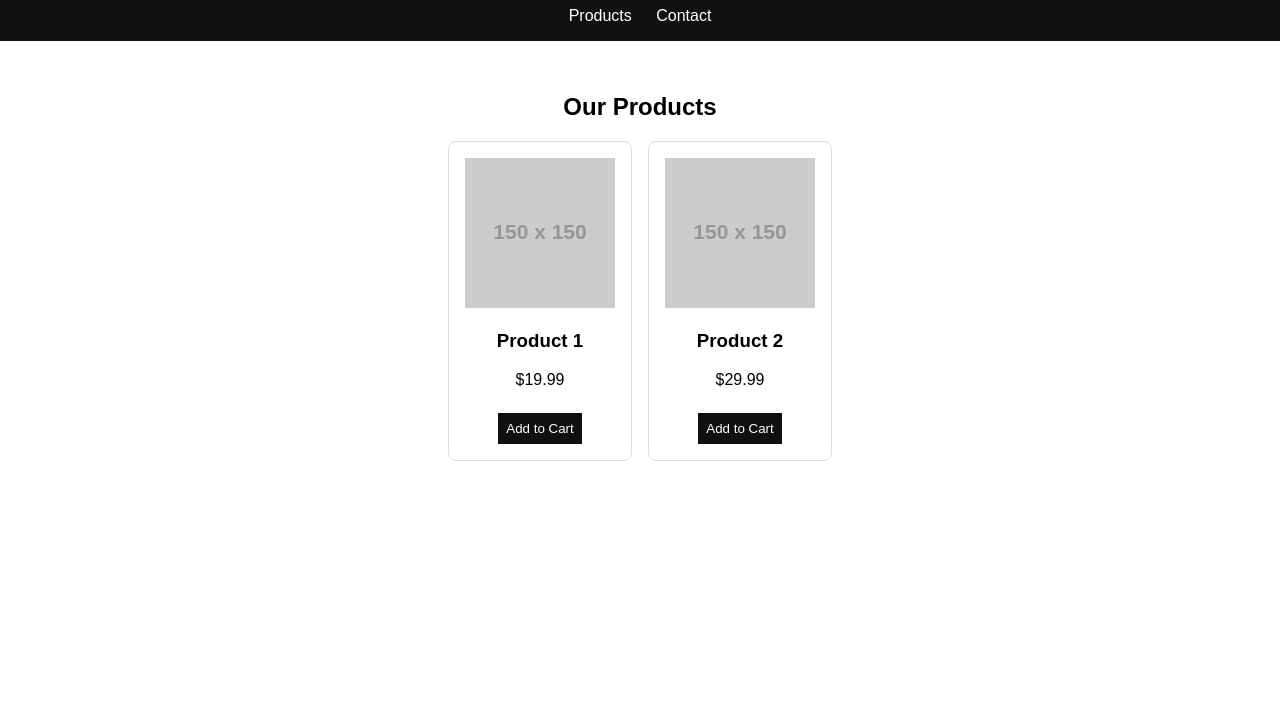
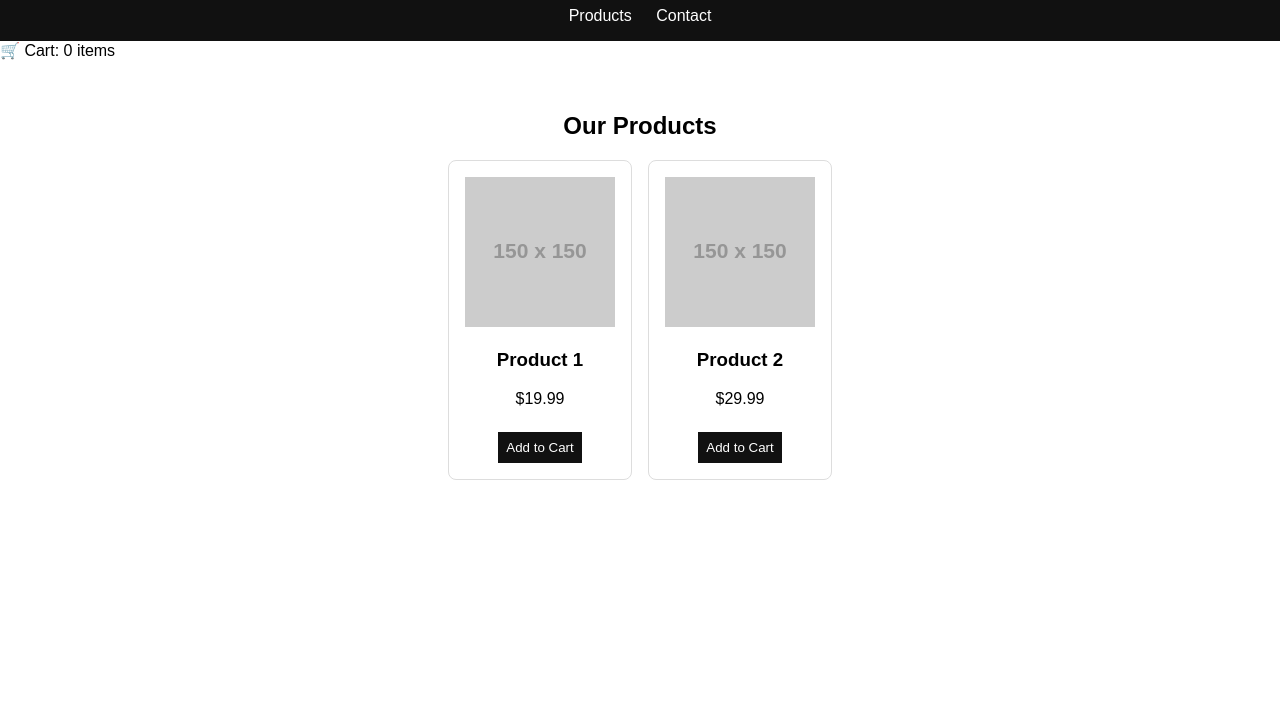
Before and after one commit to Moderatetech/Cymars, a plain HTML site: page Index.html in a window 1280 px wide. Shown: the part 89-800 px from the top of the page. Drawn offline with Linux system fonts and the light colour scheme; placeholder pictures from the web are drawn by us.

Commit message:
Update Index.html

```diff
--- a/Index.html
+++ b/Index.html
@@ -14,6 +14,9 @@
     <a href="#contact">Contact</a>
   </nav>
 </header>
+  <div id="cart">
+  🛒 Cart: <span id="cart-count">0</span> items
+  </div>
   <section id="products">
   <h2>Our Products</h2>
   <div class="product-grid">
```
